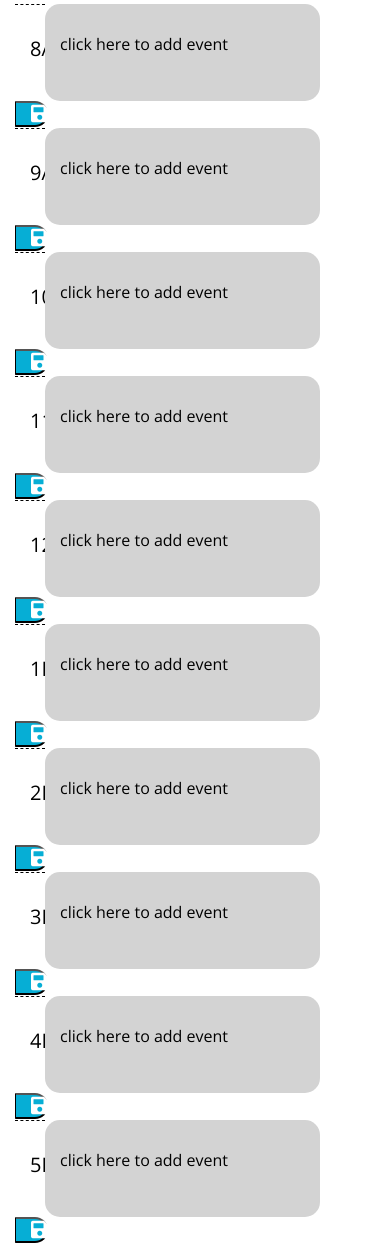
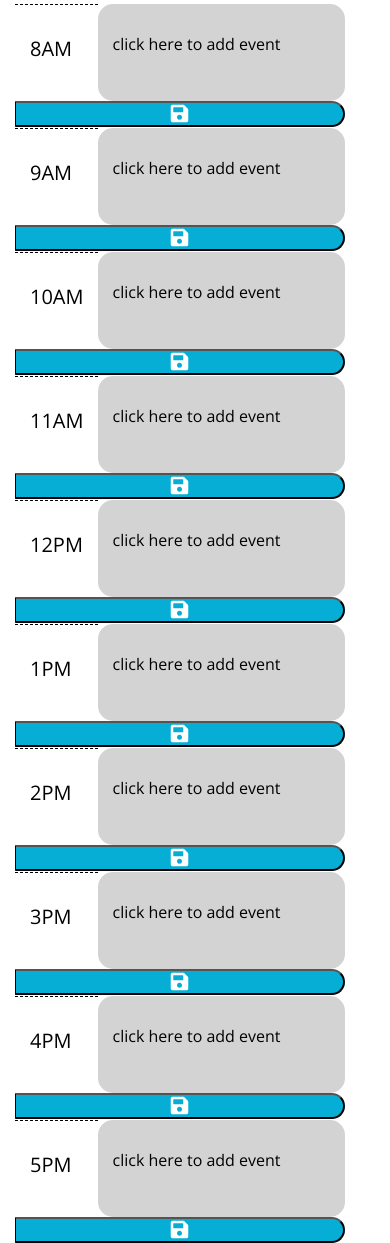
Before and after one commit to christopherdoolhoff/work-day-scheduler, a plain HTML site: page index.html in a window 390 px wide. Shown: the part 380-1623 px from the top of the page. Drawn offline with nearby package versions, Linux system fonts and the light colour scheme.

Commit message:
adjusted the colum sizing for different screen sizes

```diff
--- a/index.html
+++ b/index.html
@@ -32,103 +32,103 @@
     <div class="container">
       <!-- Timeblocks go here -->
       <div class="col-12 row">
-        <div class="col-1 hour">
+        <div class="col-3 col-sm-2 col-md-1 hour">
           <h2>8AM</h2>
         </div>
-        <div id="8AM" class="col-10 time-block">
-          <p id="8AMp"class="description" contenteditable="true">click here to add event</p>
+        <div id="8AM" class="col-9 col-sm-8 col-md-10 time-block">
+          <p class="description" contenteditable="true">click here to add event</p>
         </div>
-        <button class="col-1 saveBtn fa fa-save"></button>
+        <button class="col-12 col-sm-2 col-md-1 saveBtn fa fa-save"></button>
       </div>
 
     <div class="col-12 row">
-      <div class="col-1 hour">
+      <div class="col-3 col-sm-2 col-md-1 hour">
         <h2>9AM</h2>
       </div>
-      <div id="9AM" class="col-10 time-block">
+      <div id="9AM" class="col-9 col-sm-8 col-md-10 time-block">
         <p class="description" contenteditable="true">click here to add event</p>
       </div>
-      <button class="col-1 saveBtn fa fa-save"></button>
+      <button class="col-12 col-sm-2 col-md-1 saveBtn fa fa-save"></button>
     </div>
 
   <div class="col-12 row">
-    <div class="col-1 hour">
+    <div class="col-3 col-sm-2 col-md-1 hour">
       <h2>10AM</h2>
     </div>
-    <div id="10AM" class="col-10 time-block">
+    <div id="10AM" class="col-9 col-sm-8 col-md-10 time-block">
       <p class="description" contenteditable="true">click here to add event</p>
     </div>
-    <button class="col-1 saveBtn fa fa-save"></button>
+    <button class="col-12 col-sm-2 col-md-1 saveBtn fa fa-save"></button>
   </div>
 
 <div class="col-12 row">
-  <div class="col-1 hour">
+  <div class="col-3 col-sm-2 col-md-1 hour">
     <h2>11AM</h2>
   </div>
-  <div id="11AM" class="col-10 time-block">
+  <div id="11AM" class="col-9 col-sm-8 col-md-10 time-block">
     <p class="description" contenteditable="true">click here to add event</p>
   </div>
-  <button class="col-1 saveBtn fa fa-save"></button>
+  <button class="col-12 col-sm-2 col-md-1 saveBtn fa fa-save"></button>
 </div>
 
 <div class="col-12 row">
-  <div class="col-1 hour">
+  <div class="col-3 col-sm-2 col-md-1 hour">
     <h2>12PM</h2>
   </div>
-  <div id="12PM" class="col-10 time-block">
+  <div id="12PM" class="col-9 col-sm-8 col-md-10 time-block">
     <p class="description" contenteditable="true">click here to add event</p>
   </div>
-  <button class="col-1 saveBtn fa fa-save"></button>
+  <button class="col-12 col-sm-2 col-md-1 saveBtn fa fa-save"></button>
 </div>
 
 <div class="col-12 row">
-  <div class="col-1 hour">
+  <div class="col-3 col-sm-2 col-md-1 hour">
     <h2>1PM</h2>
   </div>
-  <div id="1PM" class="col-10 time-block">
+  <div id="1PM" class="col-9 col-sm-8 col-md-10 time-block">
     <p class="description" contenteditable="true">click here to add event</p>
   </div>
-  <button class="col-1 saveBtn fa fa-save"></button>
+  <button class="col-12 col-sm-2 col-md-1 saveBtn fa fa-save"></button>
 </div>
 
 <div class="col-12 row">
-  <div class="col-1 hour">
+  <div class="col-3 col-sm-2 col-md-1 hour">
     <h2>2PM</h2>
   </div>
-  <div id="2PM" class="col-10 time-block">
+  <div id="2PM" class="col-9 col-sm-8 col-md-10 time-block">
     <p class="description" contenteditable="true">click here to add event</p>
   </div>
-  <button class="col-1 saveBtn fa fa-save"></button>
+  <button class="col-12 col-sm-2 col-md-1 saveBtn fa fa-save"></button>
 </div>
 
 <div class="col-12 row">
-  <div class="col-1 hour">
+  <div class="col-3 col-sm-2 col-md-1 hour">
     <h2>3PM</h2>
   </div>
-  <div id="3PM" class="col-10 time-block">
+  <div id="3PM" class="col-9 col-sm-8 col-md-10 time-block">
     <p class="description" contenteditable="true">click here to add event</p>
   </div>
-  <button class="col-1 saveBtn fa fa-save"></button>
+  <button class="col-12 col-sm-2 col-md-1 saveBtn fa fa-save"></button>
 </div>
 
 <div class="col-12 row">
-  <div class="col-1 hour">
+  <div class="col-3 col-sm-2 col-md-1 hour">
     <h2>4PM</h2>
   </div>
-  <div id="4PM" class="col-10 time-block">
+  <div id="4PM" class="col-9 col-sm-8 col-md-10 time-block">
     <p class="description" contenteditable="true">click here to add event</p>
   </div>
-  <button class="col-1 saveBtn fa fa-save"></button>
+  <button class="col-12 col-sm-2 col-md-1 saveBtn fa fa-save"></button>
 </div>
 
 <div class="col-12 row">
-  <div class="col-1 hour">
+  <div class="col-3 col-sm-2 col-md-1 hour">
     <h2>5PM</h2>
   </div>
-  <div id="5PM" class="col-10 time-block">
+  <div id="5PM" class="col-9 col-sm-8 col-md-10 time-block">
     <p class="description" contenteditable="true">click here to add event</p>
   </div>
-  <button class="col-1 saveBtn fa fa-save"></button>
+  <button class="col-12 col-sm-2 col-md-1 saveBtn fa fa-save"></button>
 </div>
 
     <script src="https://cdnjs.cloudflare.com/ajax/libs/jquery/3.2.1/jquery.min.js"></script>
```
